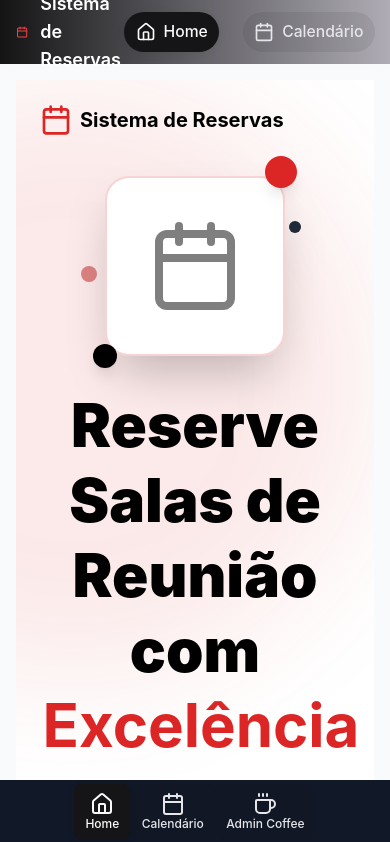
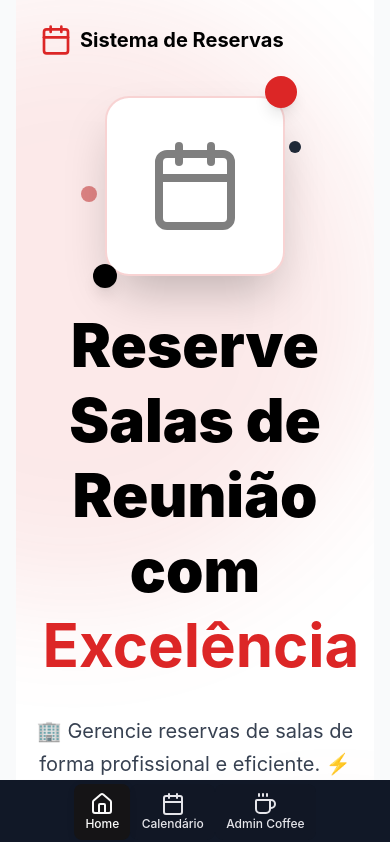
Before and after one commit to hellennverenaa/reservar_salas, a Vue app: page / in a window 390 px wide. Shown: the top 842 px of the page. Built offline with nearby package versions, Linux system fonts and the light colour scheme.

Commit message:
Fix: Corrige bug da header para ficar em cima no windows, em baixo no mobile, e espaçamento desnecessário na parte de cima da tela inicial.

```diff
--- a/src/App.vue
+++ b/src/App.vue
@@ -1,17 +1,36 @@
 <script setup>
+import { ref, onMounted, onUnmounted } from "vue"
 import { RouterView } from 'vue-router'
 import Header from './components/Header.vue';
 
+const breakPoint = 768; // ponto de interrupção para mobile
+const windowSize = ref(window.innerWidth)
+const isMobile = ref(window.innerWidth < breakPoint)
+
+onMounted(() => {
+  window.addEventListener('resize', () => {
+    windowSize.value = window.innerWidth
+    isMobile.value = windowSize.value < breakPoint
+  })
+})
+
+onUnmounted(() => {
+  window.removeEventListener('resize', () => {
+    windowSize.value = window.innerWidth
+    isMobile.value = windowSize.value < breakPoint
+  })
+})
 </script>
 
 <template>
   <div class="bg-gray-50 min-h-screen">
-    <Header/>
+    <Header :isMobile="isMobile" />
 
     <main class="
       w-full max-w-7xl mx-auto px-4 sm:px-6 lg:px-8
-      pt-20 pb-20 /* Padding para compensar o cabeçalho e o nav mobile */
-      md:pt-24 md:pb-8 /* Padding para compensar apenas o cabeçalho no desktop */">
+      md:pt-24 md:pb-8"
+      :class="isMobile ? 'pb-20' : 'pt-20'"
+      >
 
       <router-view />
 
--- a/src/components/Header.vue
+++ b/src/components/Header.vue
@@ -1,18 +1,12 @@
-<script setup>
-import { RouterLink, RouterView } from 'vue-router'
-import { HomeIcon, CalendarIcon, CoffeeIcon } from 'lucide-vue-next';
-
-</script>
-
 <template>
-  <div class="bg-gray-50 min-h-screen">
+  <div>
     <!-- Normal Nav -->
-    <header class="
-      w-full bg-gray-900 text-white shadow-lg z-50 fixed top-0 left-0 right-0 h-16
+    <header v-if="!isMobile" class="
+      w-full bg-gray-500 text-white shadow-lg z-40 fixed top-0 left-0 right-0 h-16
       md:h-20 flex items-center justify-between px-4 md:px-8">
 
       <div class="flex items-center gap-3">
-        <CalendarIcon class="w-6 h-6 text-red-500" />
+        <CalendarIcon class="w-6 h-6 text-red-900" />
         <span class="text-lg md:text-xl font-semibold">Sistema de Reservas</span>
       </div>
 
@@ -48,17 +42,8 @@ import { HomeIcon, CalendarIcon, CoffeeIcon } from 'lucide-vue-next';
       </div>
     </header>
 
-    <main class="
-      w-full max-w-7xl mx-auto px-4 sm:px-6 lg:px-8
-      pt-20 pb-20 /* Padding para compensar o cabeçalho e o nav mobile */
-      md:pt-24 md:pb-8 /* Padding para compensar apenas o cabeçalho no desktop */">
-
-      <router-view />
-
-    </main>
-
     <!-- bottom nav -->
-    <nav class="
+    <nav v-else class="
       fixed bottom-0 left-0 w-full h-16 bg-gray-900 text-white shadow-lg z-50
       md:hidden">
       <ul class="flex justify-around items-center h-full">
@@ -87,6 +72,18 @@ import { HomeIcon, CalendarIcon, CoffeeIcon } from 'lucide-vue-next';
     </nav>
   </div>
 </template>
+
+<script setup>
+import { RouterLink } from 'vue-router'
+import { HomeIcon, CalendarIcon, CoffeeIcon } from 'lucide-vue-next';
+
+const props = defineProps({
+  isMobile: {
+    type: Boolean,
+    required: true
+  }
+})
+</script>
 
 <style scoped>
 header {
```
